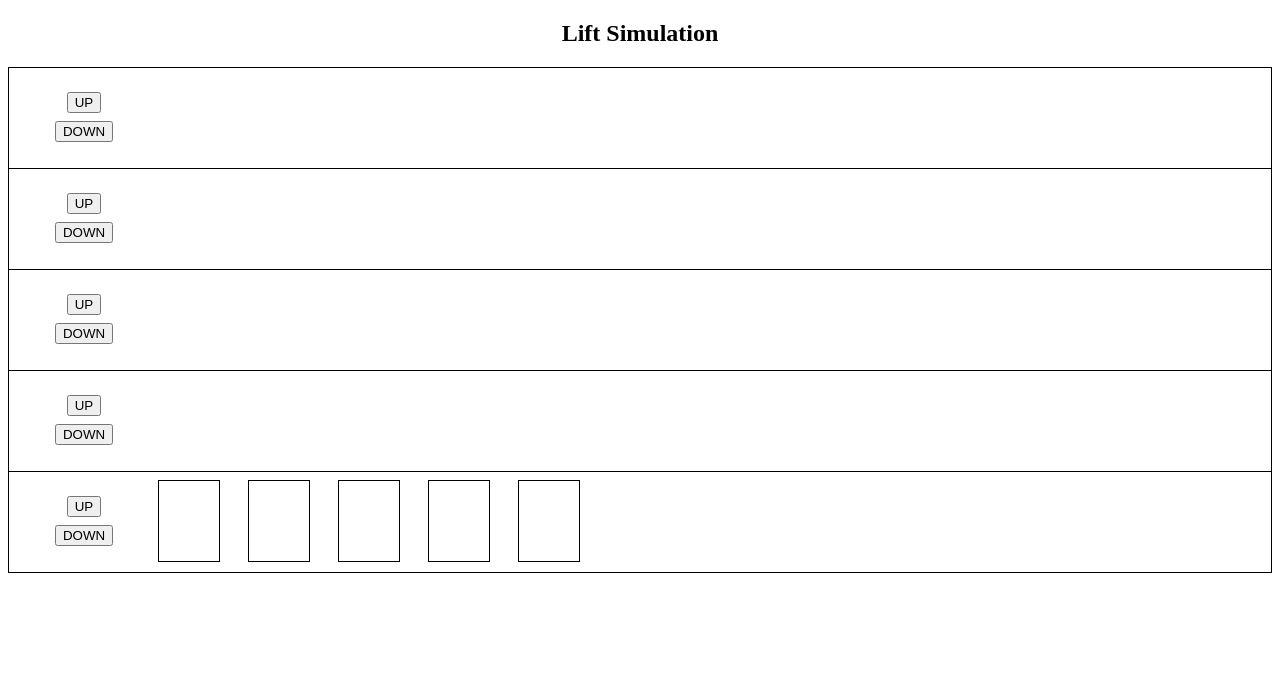
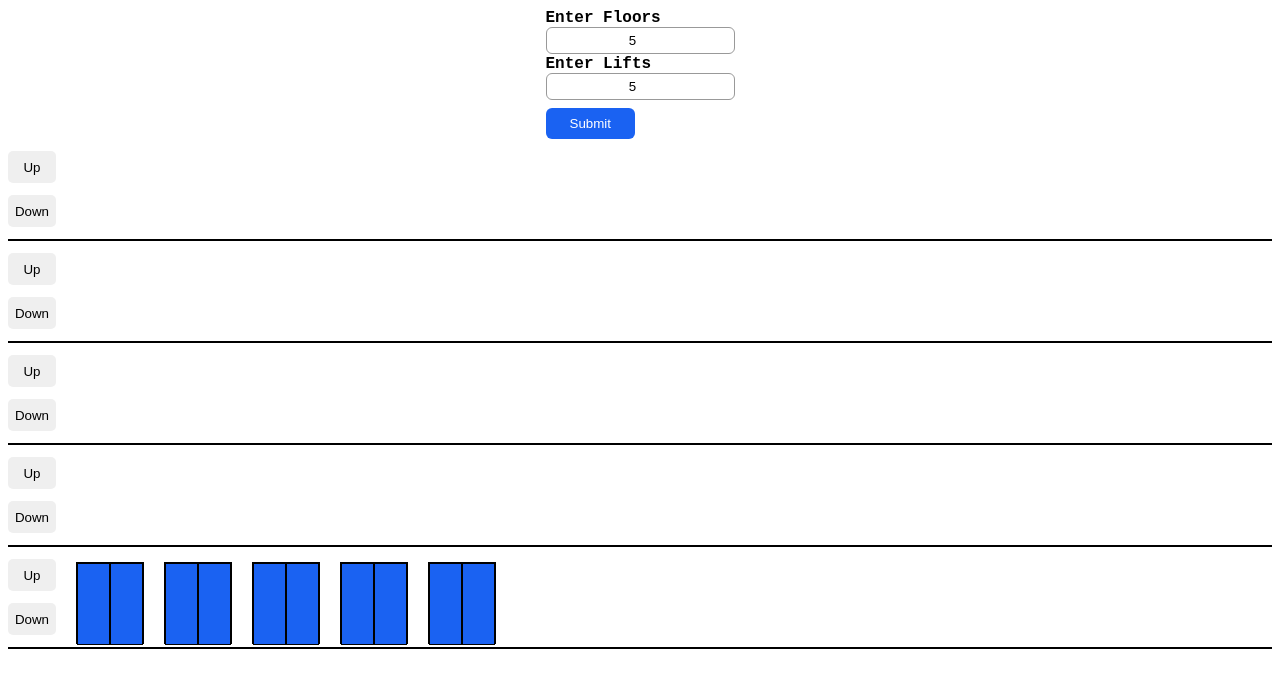
Before and after one commit to abhisheksharmayt/lift_simulation, a plain HTML site: page index.html in a window 1280 px wide. Both pictures are taken after typing "5", "5" into the empty fields and a click on the button "Submit". Drawn offline with Linux system fonts and the light colour scheme.

Commit message:
fix: issues

```diff
--- a/index.html
+++ b/index.html
@@ -1,33 +1,25 @@
 <!DOCTYPE html>
-<html lang="en">
+<html>
   <head>
-    <meta charset="UTF-8" />
-    <meta name="viewport" content="width=device-width, initial-scale=1.0" />
+    <meta charset="utf-8" />
+    <meta http-equiv="X-UA-Compatible" content="IE=edge" />
+    <title>LIFT SIMULATION</title>
     <link rel="stylesheet" href="style.css" />
-    <title>Lift Simulation</title>
+    <script src="index.js" async defer></script>
   </head>
   <body>
-    <div id="input-page">
-      <form id="input-form">
-        <input
-          id="floors-input"
-          type="number"
-          min="2"
-          placeholder="Enter floors"
-        />
-        <input
-          id="lifts-input"
-          type="number"
-          min="1"
-          placeholder="Enter Lifts"
-        />
-        <button id="submit-btn" type="submit">Submit</button>
-      </form>
+    <div class="container">
+      <div class="card">
+        <div class="inputBox">
+          <label class="floor1"> Enter Floors </label><br />
+          <input type="number" id="floorInput" class="input" /><br />
+          <label class="lift1">Enter Lifts </label><br />
+          <input type="number" id="liftInput" class="input" /><br />
+          <button type="submit" id="submit" class="demo">Submit</button>
+        </div>
+      </div>
     </div>
-    <div id="lift-simulation-page" style="display: none">
-      <h2>Lift Simulation</h2>
-      <div id="lift-simulation-wrapper"></div>
-    </div>
-    <script src="./index.js" type="module"></script>
+
+    <div class="layout" id="layer"></div>
   </body>
 </html>
--- a/index.js
+++ b/index.js
@@ -1,22 +1,97 @@
-import { buildLiftSimulationUI } from "./uiBuilder.js";
-console.log("connected...")
+let floor = document.getElementById("floorInput");
+let lift = document.getElementById("liftInput");
+let submitButton = document.getElementById("submit");
+let layer = document.getElementById("layer");
 
-const inputForm = document.querySelector("#input-form");
-let shouldLiftPageVisible = false;
+validateFloor = () => {
+  if (floor.value >= 1) return true;
+  else return false;
+};
 
-inputForm.addEventListener("submit", (e) => {
-  e.preventDefault();
-  const floorsCount = document.querySelector("#floors-input").value;
-  const liftsCount = document.querySelector("#lifts-input").value;
-  if (!Boolean(floorsCount) || !Boolean(liftsCount)) {
-    alert("Both inputs fields are required");
+validateLift = () => {
+  if (lift.value >= 1 && lift.value <= floor.value) return true;
+  else return false;
+};
+
+submitButton.addEventListener("click", () => {
+  if (validateFloor() && validateLift()) {
+    let addedFloors = "";
+    for (let i = floor.value - 1; i >= 0; i--) {
+      addedFloors += `<div class="floor-container" id="lt" data-floorContainer="${i}">
+    <div class="floor">
+      <div class="ground-floor-container">
+        <div class="button-container">
+          <button class="move btn-move" id="up" data-floor="${i}">Up</button>
+          <button class="move btn-move" id="down" data-floor="${i}">Down</button>
+        </div>
+        ${i == 0 ? addLift(lift.value) : ""}
+      </div>
+      </div>
+  </div>
+  `;
+      console.log(i);
+    }
+
+    layer.innerHTML = addedFloors;
     return;
+  } else {
+    return alert("floor should be more than and lift should not more than ");
   }
-  console.log("it's working");
-  const inputPage = document.querySelector("#input-page");
-  const liftSimulationPage = document.querySelector("#lift-simulation-page");
-  inputPage.style.display = "none";
-  liftSimulationPage.style.display = "block";
+});
 
-  buildLiftSimulationUI({floors: floorsCount, lifts: liftsCount});
+function addLift(numberOfLifts) {
+  let addedLifts = ``;
+  for (let i = 0; i < numberOfLifts; i++) {
+    addedLifts += `<div class="lift " id="lift" data-liftposition="${i}" >
+    <div class="left-door"></div>
+    <div class="right-door"></div>
+      </div>`;
+  }
+  return addedLifts;
+}
+
+let floorStatus = 0;
+
+let currentFloor = 0;
+
+addEventListener("click", (e) => {
+  if (e.target.classList.contains("move")) {
+    if (e.target.dataset.floor == currentFloor) {
+      return;
+    } else {
+      liftStatus(e.target.dataset.floor);
+    }
+    currentFloor = e.target.dataset.floor;
+  }
 });
+
+function liftStatus(targetFloor) {
+  const lifts = Array.from(document.getElementsByClassName("lift"));
+  for (const lift of lifts) {
+    if (!lift.classList.contains("busy")) {
+      startLift(targetFloor, lift);
+      return;
+    }
+  }
+}
+
+function startLift(targetFloor, freeLift) {
+  const currentPosition = freeLift.dataset.liftposition;
+  const time = Math.abs(targetFloor - currentPosition);
+  freeLift.style.transition = `transform ${time * 2}s linear`;
+  freeLift.style.transform = `translateY(${-102 * targetFloor}px)`;
+  freeLift.classList.add("busy");
+  freeLift.dataset.liftposition = targetFloor;
+  setTimeout(() => {
+    freeLift.children[0].classList.add("move-left");
+    freeLift.children[1].classList.add("move-right");
+  }, time * 2000 + 1000);
+  setTimeout(() => {
+    freeLift.children[0].classList.remove("move-left");
+    freeLift.children[1].classList.remove("move-right");
+  }, time * 2000 + 2000);
+
+  setTimeout(() => {
+    freeLift.classList.remove("busy");
+  }, time * 2000 + 2500);
+}
--- a/style.css
+++ b/style.css
@@ -1,36 +1,151 @@
-h2 {
+.input {
   text-align: center;
+  border: 1px solid #999;
+  border-radius: 6px;
+  background-color: white;
+  padding: 5px;
+  justify-content: space-around;
+}
+
+.floor1 {
+  color: black;
+  justify-content: space-around;
+  font-family:monospace;
+  font-size: 16px;
+  font-weight: 700;
+  padding-top: 16px;
+}
+
+.lift1 {
+  color: black;
+  justify-content: space-between;
+  font-family:monospace;
+  font-size: 16px;
+  font-weight: 700;
+  padding-top: 16px;
+}
+
+.card {
+  transition: 0.3s;
+  align-self: center;
+  display: flex;
+  justify-content: center;
+  align-items: center;
+}
+
+.inputBox{
+
+}
+
+.demo {
+  justify-content: center space-around;
+  text-align: center;
+  border-radius: 6px;
+  padding: 8px 24px;
+  color: white;
+  margin-top: 8px;
+  border: none;
+  background-color: #1a62f2;
+}
+
+.floor-container {
+  position: relative;
+  display: flex;
+  align-items: flex-end;
 }
 
 .floor {
+  display: flex;
+  align-items: flex-end;
   height: 100px;
-  border: 1px solid black;
-  border-top: none;
+  width: 100%;
+  border-bottom: 2px solid black;
 }
 
-.floor:first-of-type {
-  border-top: 1px solid black;
+.ground-floor-container {
+  height: 100%;
+  display: flex;
 }
 
-#lift-simulation-wrapper {
-  position: relative;
+.floornum {
+  font-family: "Times New Roman", Times, serif;
+  font-weight: bolder;
+}
+
+.button-container {
+  display: flex;
+  align-items: center;
+  align-content: center;
+  flex-direction: column;
+  justify-content: space-evenly;
+  flex: content;
+}
+
+.btn-move {
+  padding: 2px;
+  height: 2rem;
+  width: 3rem;
+  border: black;
+  border-width: 1px;
+  border-color: #1a62f2;
+  border-radius: 5px;
+}
+
+.btn-move:hover {
+  background-color: #1a62f2;
+  text-decoration: white;
 }
 
 .lift {
-  position: absolute;
+  border: 1px solid black;
   height: 80px;
-  width: 60px;
-  border: 1px solid black;
+  top: 15px;
+  width: 66px;
+  margin-left: 20px;
+  position: relative;
+  display: inline-flex;
+  background-color: transparent;
+  transition: 2s ease-in;
 }
 
-.buttons {
-  width: 150px;
-  padding-top: 24px;
-  padding-bottom: 24px;
-  display: flex;
-  flex-direction: column;
-  justify-content: center;
-  align-items: center;
-  gap: 8px;
-  /* height: 100%; */
+.right-door {
+  height: 100%;
+  width: 50%;
+  border: 1px solid black;
+  background-color: #1a62f2;
+  justify-content: space-between;
+  transition-duration: 2s;
 }
+
+.move-right {
+  transform: translate(100%);
+  transition-duration: 1s;
+}
+
+.left-door {
+  height: 100%;
+  width: 50%;
+  border: 1px solid black;
+  background-color: #1a62f2;
+  justify-content: space-between;
+  transition-duration: 2s;
+}
+
+.move-left {
+  transform: translate(-100%);
+  transition-duration: 1s;
+}
+
+@keyframes doorSimulation {
+  from {
+    width: 50%;
+  }
+  50% {
+    width: 0%;
+  }
+  to {
+    width: 50%;
+  }
+}
+
+/* Sample test code */
--- a/uiBuilder.js
+++ b/uiBuilder.js
@@ -12,30 +12,12 @@ export class Lift {
     this.index = index;
     this.isLiftInUse = false;
     this.direction = "up";
-    this.top =
-      (totalFloors - 1) * liftHeight +
-      (2 * totalFloors - 1) * liftSpacing +
-      totalFloors * floorBorderWidth -
-      2 * liftBorderWidth;
+    this.top = calculateLiftTopPosition(0);
     this.left = index * (liftWidth + liftMargin) + buttonBoxWidth;
-  }
-
-  getFloorStatus() {
-    return this.floor;
-  }
-
-  raiseLiftTo(floor) {
-    this.floor += floor;
-    this.top -= liftHeight + liftSpacing;
-  }
-
-  lowerLiftTo(floor) {
-    this.floor -= floor;
-    this.top += liftHeight + liftSpacing;
   }
 }
 
-let LiftsArray = [];
+export let LiftsArray = [];
 
 export const buildLiftSimulationUI = ({ floors, lifts }) => {
   const liftSimulationWrapper = document.querySelector(
@@ -48,7 +30,6 @@ export const buildLiftSimulationUI = ({ floors, lifts }) => {
     floorDiv.setAttribute("data-floorIndex", i);
     liftSimulationWrapper.appendChild(floorDiv);
 
-    //addbuttons
     const buttonsDiv = document.createElement("div");
     const upButton = document.createElement("button");
     const downButton = document.createElement("button");
@@ -60,16 +41,12 @@ export const buildLiftSimulationUI = ({ floors, lifts }) => {
     upButton.classList.add("up-button");
     downButton.classList.add("down-button");
 
-    //adding buttonDiv to floor
     buttonsDiv.appendChild(upButton);
     buttonsDiv.appendChild(downButton);
     floorDiv.appendChild(buttonsDiv);
   }
 
-  console.log("lifts", lifts);
-
   for (let i = 0; i < lifts; i++) {
-    console.log(i);
     const currLift = new Lift(i, floors);
     LiftsArray.push(currLift);
     const liftDiv = document.createElement("div");
```
